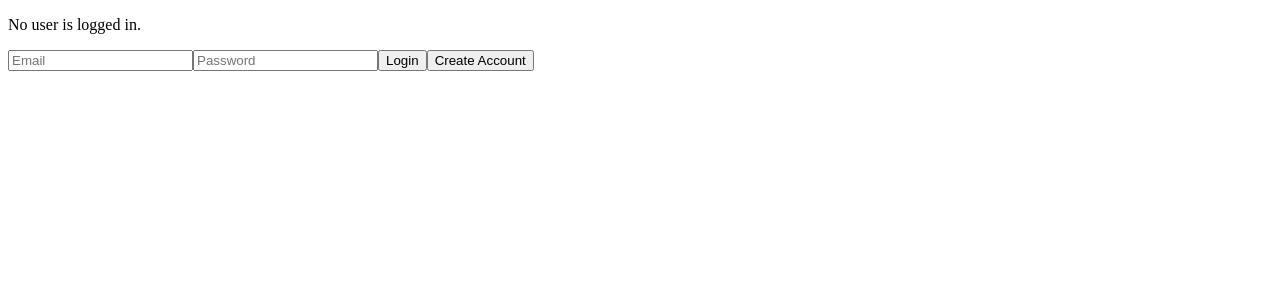
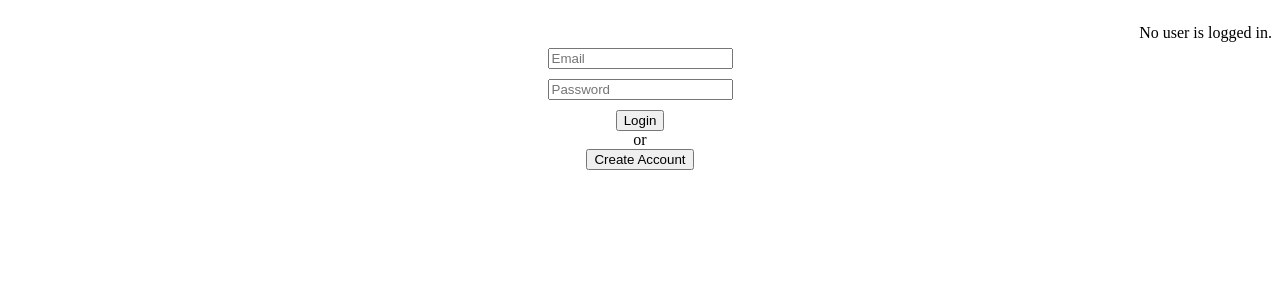
Before and after one commit to James-Hillmann/Famished, a React (Create React App) app in the folder frontend/: page / in a window 1280 px wide. Shown: the top 300 px of the page. Built offline with nearby package versions, Linux system fonts and the light colour scheme; no server answers.

Commit message:
first CSS, very barebones

```diff
--- a/frontend/src/App.js
+++ b/frontend/src/App.js
@@ -2,6 +2,7 @@ import {
     signInWithEmailAndPassword,
     createUserWithEmailAndPassword,
 } from "firebase/auth";
+import "./styles/App.css";
 import { useEffect, useState } from "react";
 import { auth } from "./firebase";
 import Login from "./Login";
@@ -49,15 +50,17 @@ function App() {
     };
 
     return (
-        <div>
-            <div>
+        <div className="container">
+            <div className="current-account">
                 {currentUser ? (
                     <p>Logged in as: {currentUser.email}</p>
                 ) : (
                     <p>No user is logged in.</p>
                 )}
             </div>
-            <Login onButtonPress={handleAccounts} />
+            <div>
+                <Login onButtonPress={handleAccounts} />
+            </div>
         </div>
     );
 }
--- a/frontend/src/Login.js
+++ b/frontend/src/Login.js
@@ -1,5 +1,5 @@
 import { useState } from "react";
-
+import "./styles/Login.css";
 function Login({ onButtonPress }) {
     const [email, setEmail] = useState("");
     const [password, setPassword] = useState("");
@@ -12,23 +12,30 @@ function Login({ onButtonPress }) {
     };
 
     return (
-        <form onSubmit={handleLogin}>
+        <form className="login-form" onSubmit={handleLogin}>
             <input
+                className="input-email"
                 type="text"
                 placeholder="Email"
                 value={email}
                 onChange={(e) => setEmail(e.target.value)}
             />
             <input
+                className="input-password"
                 type="password"
                 placeholder="Password"
                 value={password}
                 onChange={(e) => setPassword(e.target.value)}
             />
-            <button type="submit" name="login">
+            <button className="btn-login" type="submit" name="login">
                 Login
             </button>
-            <button type="submit" name="createAccount">
+            or
+            <button
+                className="btn-create-account"
+                type="submit"
+                name="createAccount"
+            >
                 Create Account
             </button>
         </form>
--- /dev/null
+++ b/frontend/src/styles/App.css
@@ -0,0 +1,6 @@
+.current-account {
+    display: flex;
+    justify-content: right;
+    align-items: right;
+    height: 5vh;
+}
--- /dev/null
+++ b/frontend/src/styles/Login.css
@@ -0,0 +1,8 @@
+.login-form {
+    display: flex;
+    flex-direction: column;
+    align-items: center;
+}
+.input-password {
+    margin: 10px 0;
+}
```
Also changed, not shown: frontend/src/App.css (deleted).
